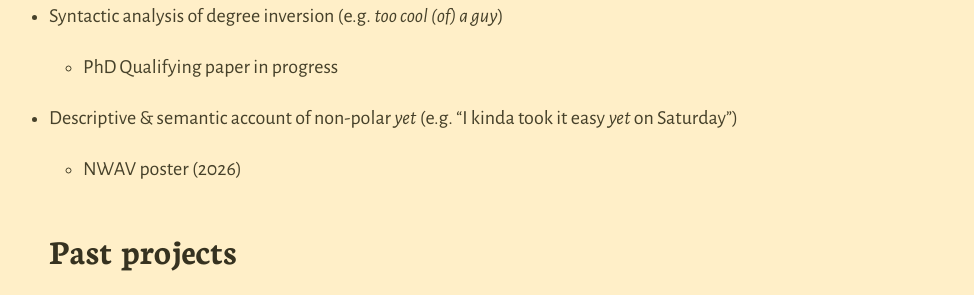
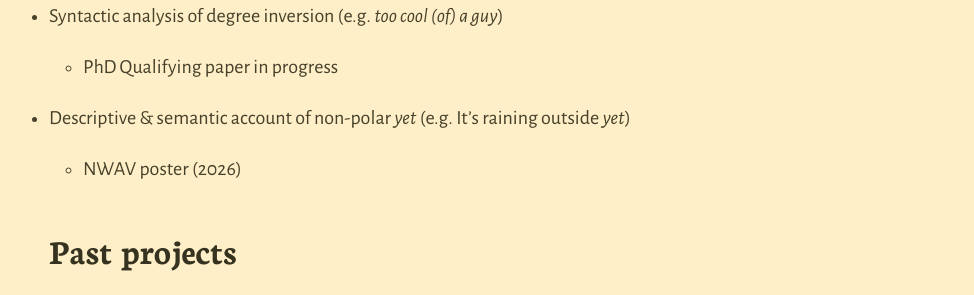
Before and after one commit to annankirk/annankirk.github.io, a Jekyll site: the page built from research.md, in a window 1280 px wide and 900 px high, scrolled down 573 px. Shown: the part 152-447 px from the top of the window, without its empty margins (141-1115 px from the left). Built offline with Jekyll 4.4.1, drawn with Linux system fonts in a browser that asks for light colours.

Commit message:
Update research.md

```diff
--- a/research.md
+++ b/research.md
@@ -13,7 +13,7 @@ I have secondary interests in sociophonetics (how the sounds of language vary an
     - PhD Qualifying paper (2025), NWAV talk (2025), isLE poster (2025)
 - Syntactic analysis of degree inversion (e.g. _too cool (of) a guy_)
     - PhD Qualifying paper in progress
-- Descriptive & semantic account of non-polar _yet_ (e.g. "I kinda took it easy _yet_ on Saturday")
+- Descriptive & semantic account of non-polar _yet_ (e.g. It's raining outside _yet_)
     - NWAV poster (2026)
 
 ## Past projects
```
